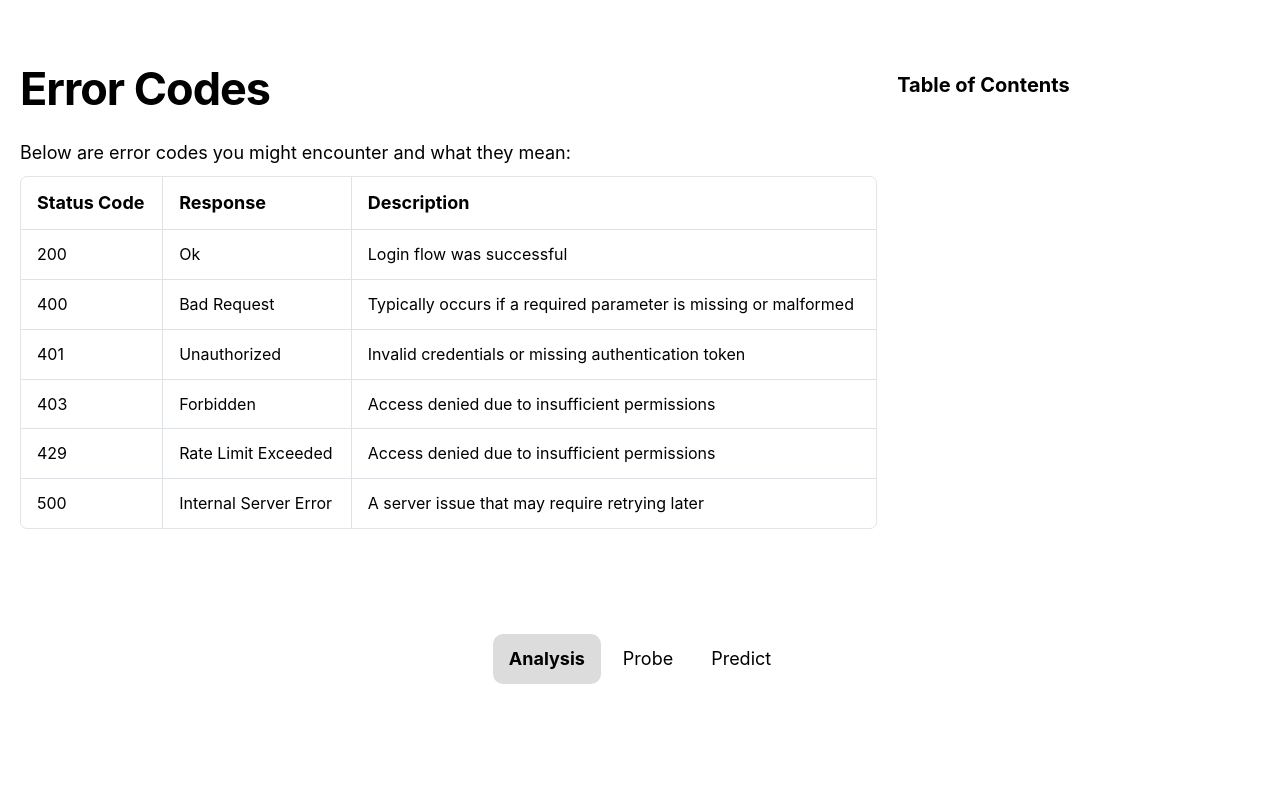
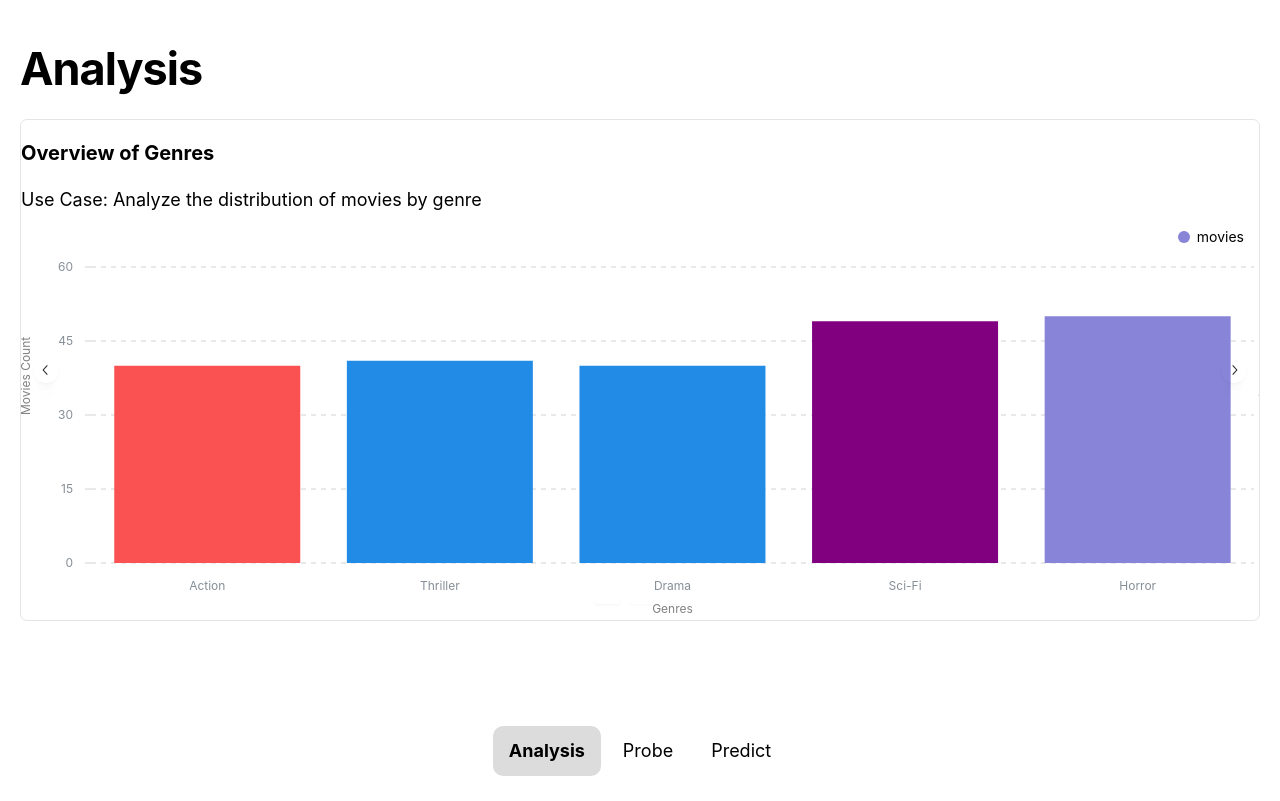
Before and after one commit to joshoti/Movies-Data-Visualization, a React (Create React App) app: page /analysis in a window 1280 px wide. Built offline with nearby package versions, Linux system fonts and the light colour scheme.

Commit message:
Added carousel and charts to analysis page

```diff
--- a/src/app/components/Data/Analysis.tsx
+++ b/src/app/components/Data/Analysis.tsx
@@ -1,54 +1,21 @@
-import { Text, Flex, Title, Table, Space, Box } from "@mantine/core";
+import { Text, Flex, Title, Space } from "@mantine/core";
 import classes from "./Data.module.css";
-import { useEffect } from "react";
+import { useEffect, useRef } from "react";
 import { docsScrollOptions } from "../../pages/LandingPage";
 import { scrollToElement } from "../../utils/scoll";
+import OverviewGenres from "../DataCharts/GenreOverview";
+import RatingByRuntime from "../DataCharts/RatingByRuntime";
+import { Carousel } from "@mantine/carousel";
+import Autoplay from "embla-carousel-autoplay";
 
+export const marginTop = 40;
 export function Analysis() {
   // To scroll to the top manually
   useEffect(() => {
     scrollToElement("head", docsScrollOptions);
   });
 
-  const errors = [
-    { code: 200, response: "Ok", description: "Login flow was successful" },
-    {
-      code: 400,
-      response: "Bad Request",
-      description:
-        "Typically occurs if a required parameter is missing or malformed",
-    },
-    {
-      code: 401,
-      response: "Unauthorized",
-      description: "Invalid credentials or missing authentication token",
-    },
-    {
-      code: 403,
-      response: "Forbidden",
-      description: "Access denied due to insufficient permissions",
-    },
-    {
-      code: 429,
-      response: "Rate Limit Exceeded",
-      description: "Access denied due to insufficient permissions",
-    },
-    {
-      code: 500,
-      response: "Internal Server Error",
-      description: "A server issue that may require retrying later",
-    },
-  ];
-
-  const errorTableRows = errors.map((error) => (
-    <Table.Tr key={error.code}>
-      <Table.Td>{error.code}</Table.Td>
-      <Table.Td>{error.response}</Table.Td>
-      <Table.Td>{error.description}</Table.Td>
-    </Table.Tr>
-  ));
-
-  const marginTop = 40;
+  const autoplay = useRef(Autoplay({ delay: 4000 }));
 
   return (
     <Flex h={"100%"}>
@@ -56,41 +23,31 @@ export function Analysis() {
       <Flex flex={1} direction="column">
         <Title
           id="head"
-          mt={marginTop}
+          mt={marginTop / 2}
           mb={marginTop / 2}
           className={classes.title}
         >
-          Error Codes
+          Analysis
         </Title>
-        <Text mb={10} className={classes.regularText}>
-          Below are error codes you might encounter and what they mean:
-        </Text>
-        <Box className={classes.table}>
-          <Table withColumnBorders verticalSpacing="sm" horizontalSpacing="md">
-            <Table.Thead>
-              <Table.Tr className={classes.tableHeader}>
-                <Table.Th>Status Code</Table.Th>
-                <Table.Th>Response</Table.Th>
-                <Table.Th>Description</Table.Th>
-              </Table.Tr>
-            </Table.Thead>
-            <Table.Tbody className={classes.tableBody}>
-              {errorTableRows}
-            </Table.Tbody>
-          </Table>
-        </Box>
+
+        <Carousel
+          className={classes.table}
+          withIndicators
+          height={500}
+          plugins={[autoplay.current]}
+          onMouseEnter={autoplay.current.stop}
+          // onMouseLeave={autoplay.current.reset}
+        >
+          <Carousel.Slide>
+            <OverviewGenres />
+          </Carousel.Slide>
+          <Carousel.Slide>
+            <RatingByRuntime />
+          </Carousel.Slide>
+          <Carousel.Slide>3</Carousel.Slide>
+          {/* ...other slides */}
+        </Carousel>
         <Space h={40} />
-      </Flex>
-
-      {/* Table of Contents */}
-      <Flex flex={0.4} direction="column" className={classes.tocContainer}>
-        <Text
-          className={classes.tableOfContentTitle}
-          mt={marginTop + 10}
-          mb={marginTop / 2}
-        >
-          Table of Contents
-        </Text>
       </Flex>
     </Flex>
   );
```
